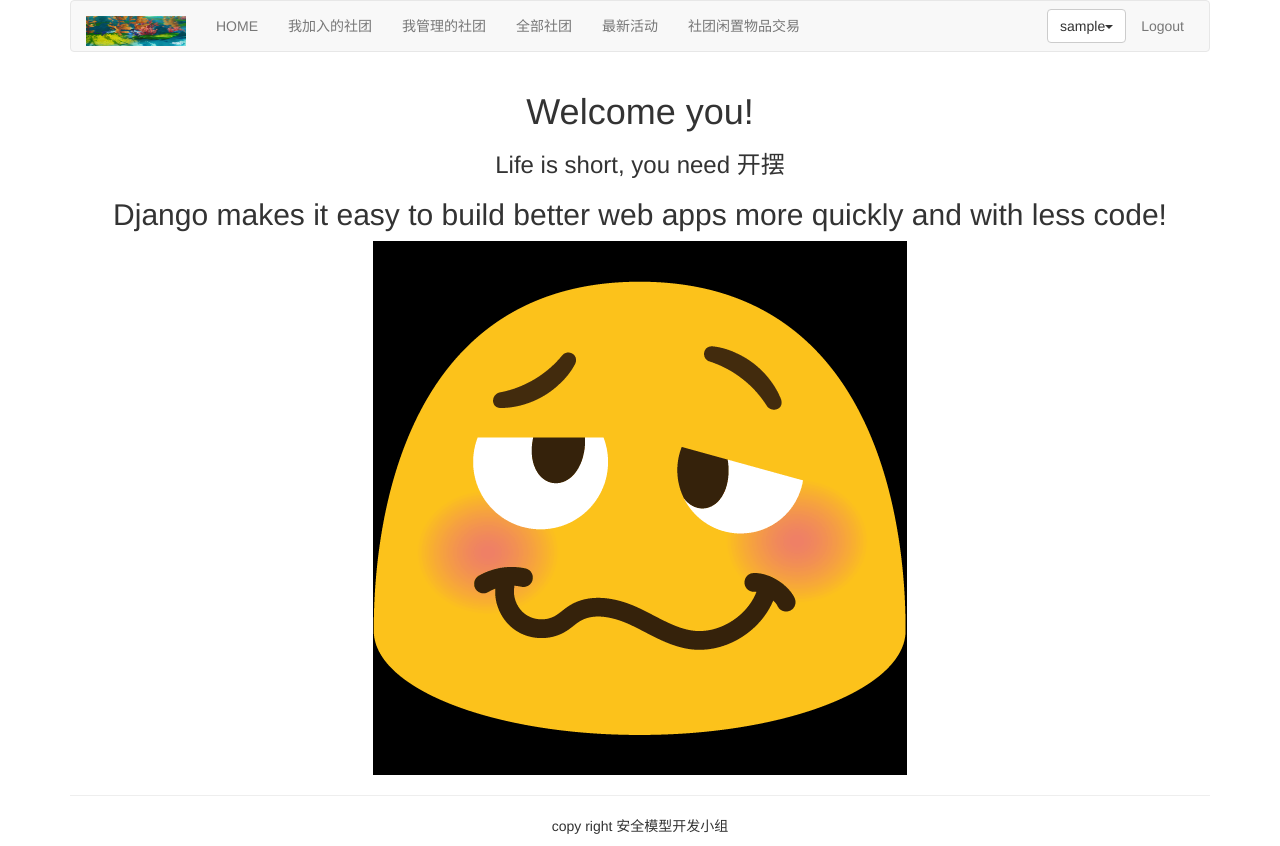
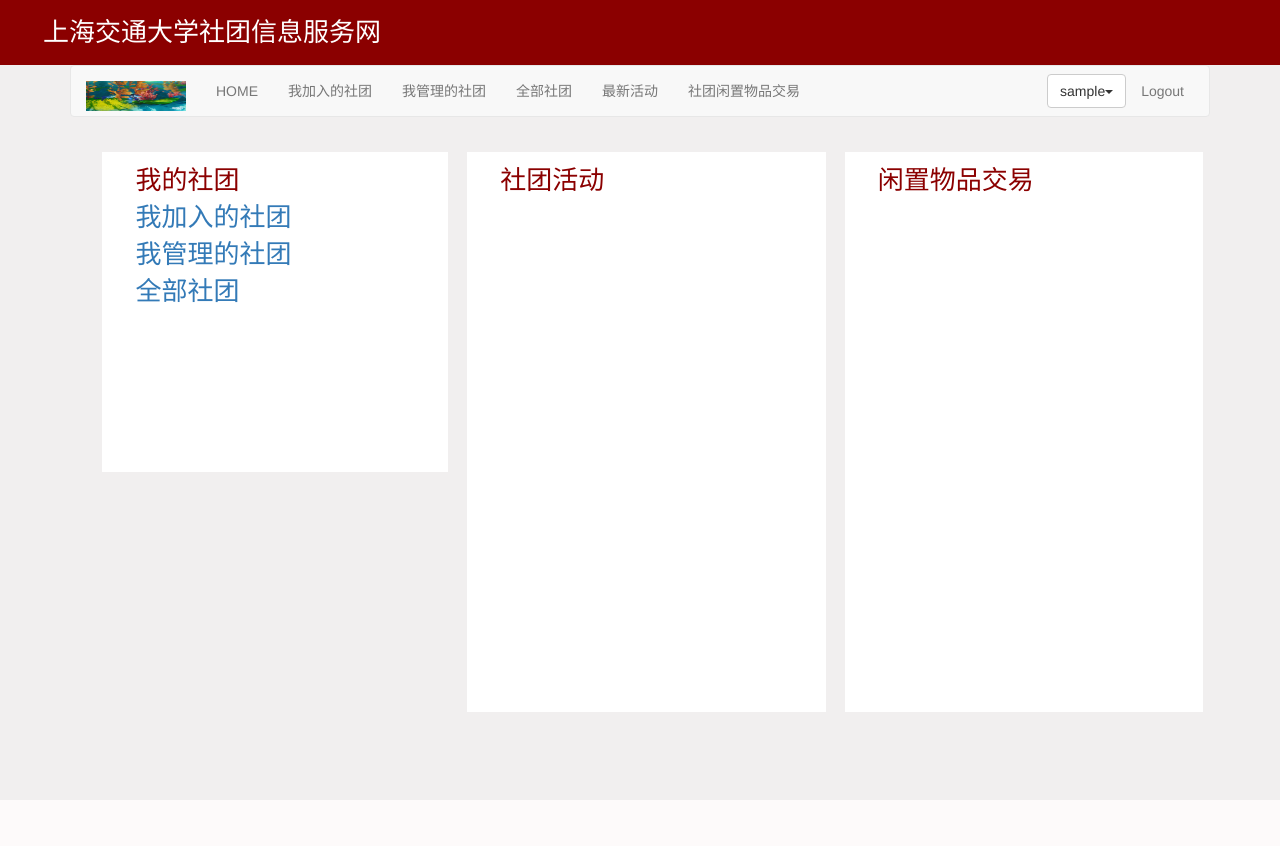
Before and after one commit to rowerman/SJTU_ClubManageSystem, a Django app: page /home/homepage/ in a window 1280 px wide. After the commit the page ends 303 px from the top, so only its background shows below. Run offline with Django 4.2, Linux system fonts and the light colour scheme; the visitor is signed in with stand-in values (Sample User, id 1); some libraries are stand-ins or nearby versions.

Commit message:
‘更新了全部活动界面，简要构造了登录后的homepage界面’

```diff
--- /dev/null
+++ b/manage_club/templates/base_with_header.html
@@ -0,0 +1,27 @@
+{% load static %}
+
+<!DOCTYPE html>
+<html lang="zh-cn">
+    <head>
+        <meta charset="utf-8">
+        <meta name="viewport" content="width=device-width,initial-scale=1">
+        <title>{% block title %}{% endblock %}</title>
+        <link rel="stylesheet" href="{% static 'css/bootstrap.css' %}">
+    </head>
+
+    <style>
+        body {
+            background-color: #f1efef; /* 设置背景颜色为灰色 */
+        }
+    </style>
+
+<body>
+    <div class="fore_header">{% include "fore_header.html" %}</div>
+    <div class="second_header">{% include "header.html" %}</div>
+    <div class="container">
+        {% block content %}{% endblock %}
+    </div>
+
+    {% block javascript %}{% endblock %}
+</body>
+</html>
--- /dev/null
+++ b/manage_club/templates/block_content.html
@@ -0,0 +1,82 @@
+<!DOCTYPE html>
+<html>
+<head>
+    <title>custom-box</title>
+    <style>
+        .custom-box1 {
+            position: absolute;
+            top: 19%;
+            left:8%;
+            width: 27vw;
+            height: 40vh;
+            background-color: white;
+            padding: 10px;
+        }
+
+        .custom-box1 p {
+            margin: 0;
+            font-size: 26px;
+            padding-left: 23px;
+            color: #8B0000; /* 设置文字颜色为深红色 */
+        }
+    </style>
+
+    <style>
+        .custom-box2 {
+            position: absolute;
+            top: 19%;
+            left:36.5%;
+            width: 28vw;
+            height: 70vh;
+            background-color: white;
+            padding: 10px;
+        }
+
+        .custom-box2 p {
+            margin: 0;
+            font-size: 26px;
+            padding-left: 23px;
+            color: #8B0000; /* 设置文字颜色为深红色 */
+        }
+    </style>
+
+    <style>
+        .custom-box3 {
+            position: absolute;
+            top: 19%;
+            left:66%;
+            width: 28vw;
+            height: 70vh;
+            background-color: white;
+            padding: 10px;
+        }
+
+        .custom-box3 p {
+            margin: 0;
+            font-size: 26px;
+            padding-left: 23px;
+            color: #8B0000; /* 设置文字颜色为深红色 */
+        }
+    </style>
+
+</head>
+<body>
+    <div class="custom-box1">
+        <p>我的社团</p>
+        <div class="content1">
+            <p><a href="/templates/club/my_club.html">我加入的社团</a></p>
+            <p><a href="/templates/club/manage_Myclub.html">我管理的社团</a></p>
+            <p><a href="/templates/club/list_club.html">全部社团</a></p>
+        </div>
+    </div>
+
+    <div class="custom-box2">
+        <p>社团活动</p>
+    </div>
+
+    <div class="custom-box3">
+        <p>闲置物品交易</p>
+    </div>
+
+</body>
+</html>
--- a/manage_club/templates/club/manage_Myclub.html
+++ b/manage_club/templates/club/manage_Myclub.html
@@ -152,7 +152,7 @@
         </div>
 
     {% empty %}
-    <h4 class="text-center">你还没有管理的社团捏~</h4>
+    <div class="first_header">{% include "kits/footer.html" %}</div>
     {% endfor %}
     <div class="block"></div>
     {% include "paginator.html" %}
--- a/manage_club/templates/club/my_club.html
+++ b/manage_club/templates/club/my_club.html
@@ -141,7 +141,7 @@
         </div>
 
     {% empty %}
-    <h4 class="text-center">你还没有加入的社团捏~</h4>
+    <div class="first_header">{% include "kits/footer.html" %}</div>
     {% endfor %}
     <div class="block"></div>
     {% include "paginator.html" %}
--- /dev/null
+++ b/manage_club/templates/fore_header.html
@@ -0,0 +1,26 @@
+<!DOCTYPE html>
+<html>
+<head>
+    <title>自定义块样式</title>
+    <style>
+        .fore_header {
+            background-color: #8B0000;
+            color: white;
+            padding: 10px;
+            display: flex;
+            align-items: center;
+        }
+
+        .fore_header p {
+            margin: 0;
+            font-size: 26px;
+            padding-left: 23px;
+        }
+    </style>
+</head>
+<body>
+    <div class="fore_header" style="height: 45px;">
+        <p>上海交通大学社团信息服务网</p>
+    </div>
+</body>
+</html>
--- a/manage_club/templates/home/homepage.html
+++ b/manage_club/templates/home/homepage.html
@@ -1,11 +1,7 @@
-{% extends "base.html" %}
+{% extends "base_with_header.html" %}
 {% block title %}Home page{% endblock %}
 {% block content %}
-<div class="text-center">
-  <h1>Welcome you!</h1>
-  <h3>Life is short, you need 开摆</h3>
-  <h2>Django makes it easy to build better web apps more quickly and with less code!</h2>
-  {% load static %}
-  <img src="{% static 'images/face.jpg' %}">
-</div>
+
+    <div class="block_content">{% include "block_content.html" %}</div>
+
 {% endblock %}
--- a/manage_club/templates/kits/footer.html
+++ b/manage_club/templates/kits/first_header3.html
@@ -22,7 +22,7 @@
 </head>
 <body>
     <div class="first_header" style="height: 35px;">
-        <p>对不起，这里暂时没有您要找的社团捏</p>
+        <p>最新活动</p>
     </div>
 
 </body>
```
Also changed, not shown: manage_club/templates/club/all_activity.html (+103 -16 lines).
